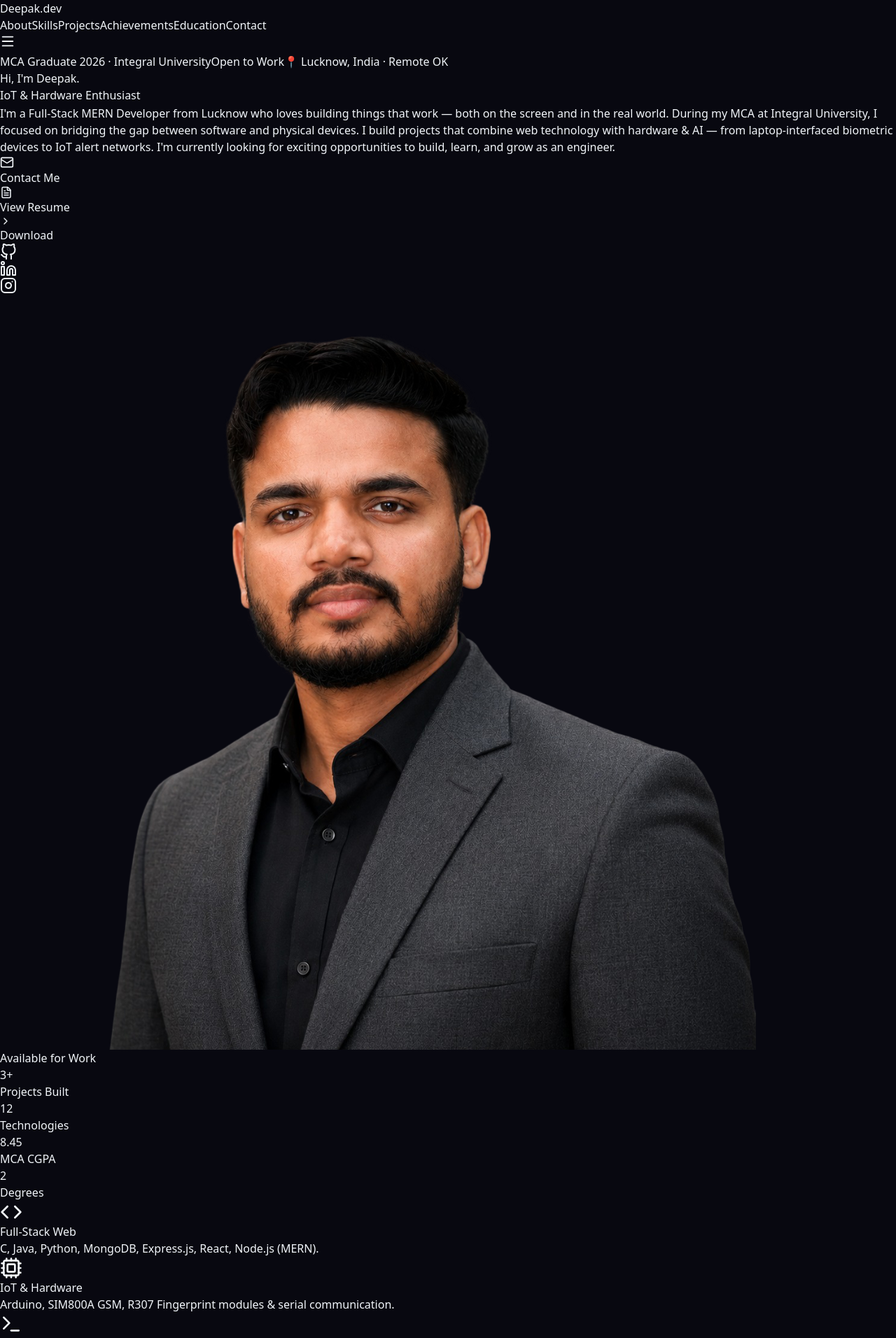
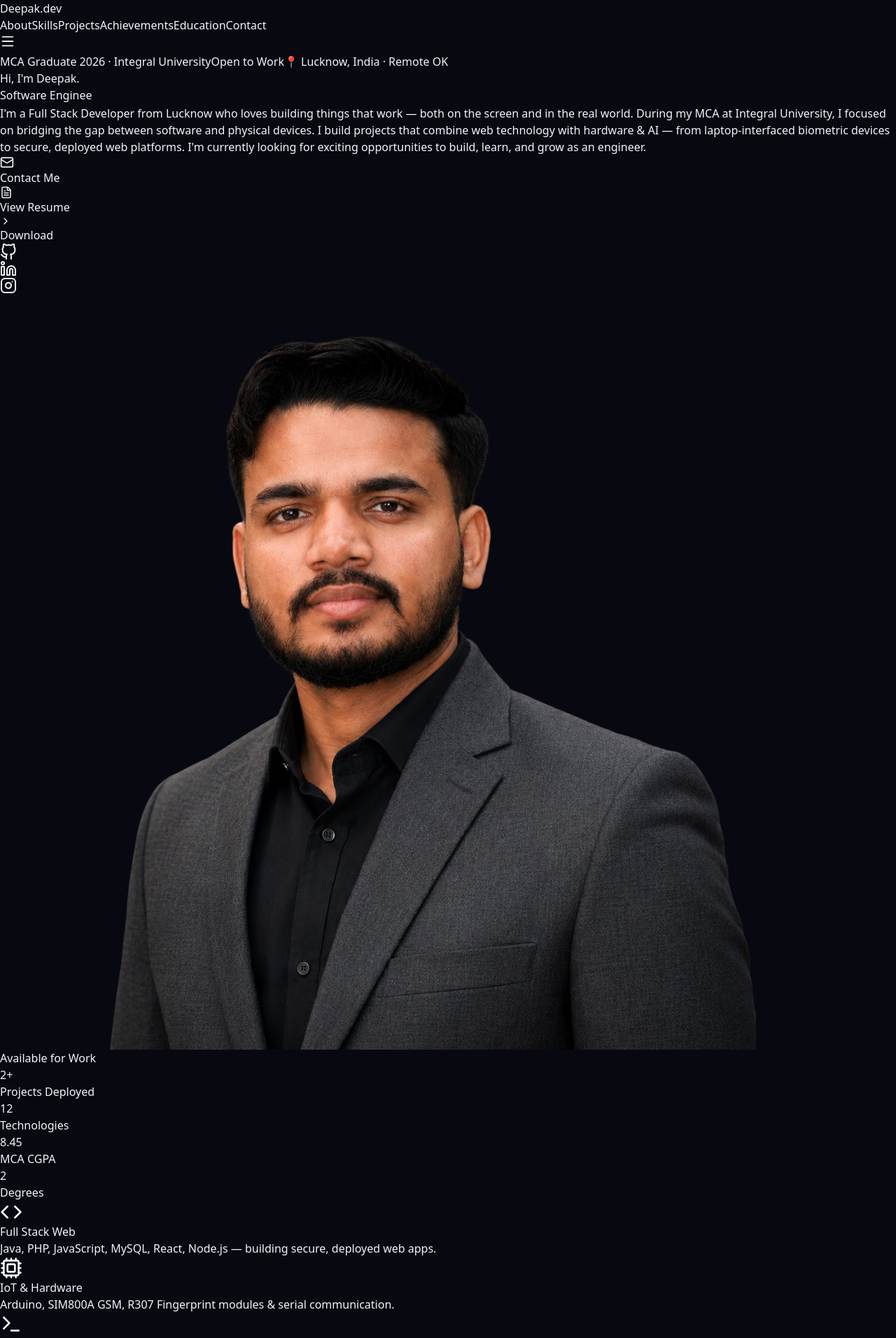
Before and after one commit to deepakrauniyar963/my-portfolio, a React (Vite) app: page / in a window 1280 px wide. Shown: the part 800-2712 px from the top of the page at 70% size. Built offline with nearby package versions, Linux system fonts and the light colour scheme.

Commit message:
Project Update

```diff
--- a/src/App.jsx
+++ b/src/App.jsx
@@ -25,16 +25,16 @@ import {
 // ─── DATA ────────────────────────────────────────────────────────────────────
 
 const skills = [
+  { name: "Java", icon: "☕", color: "red", level: 78 },
+  { name: "PHP", icon: "🐘", color: "indigo", level: 82 },
   { name: "React", icon: "⚛️", color: "cyan", level: 85 },
-  { name: "Node.js", icon: "🟢", color: "green", level: 80 },
-  { name: "MongoDB", icon: "🍃", color: "emerald", level: 75 },
-  { name: "Express", icon: "🚂", color: "gray", level: 78 },
-  { name: "Python", icon: "🐍", color: "yellow", level: 82 },
+  { name: "Node.js", icon: "🟢", color: "green", level: 78 },
+  { name: "MySQL", icon: "🐬", color: "sky", level: 80 },
+  { name: "MongoDB", icon: "🍃", color: "emerald", level: 72 },
+  { name: "Python", icon: "🐍", color: "yellow", level: 78 },
   { name: "OpenCV", icon: "👁️", color: "blue", level: 70 },
   { name: "Arduino", icon: "🔌", color: "teal", level: 75 },
   { name: "C / C++", icon: "⚙️", color: "orange", level: 72 },
-  { name: "Java", icon: "☕", color: "red", level: 65 },
-  { name: "SQLite", icon: "🗄️", color: "indigo", level: 70 },
   { name: "Git", icon: "🔀", color: "rose", level: 88 },
   { name: "Tailwind", icon: "🎨", color: "sky", level: 83 },
 ];
@@ -107,30 +107,14 @@ const projects = [
     tagColor: "text-cyan-400",
     title: "SmartEntry 2FA",
     description:
-      "An Enterprise-Grade Dual Biometric Attendance device. Uses a laptop interface for Real-time Facial Recognition (OpenCV) communicating with hardware-level Fingerprint scanning (Arduino R307). Features SMS/Email alerts via SIM800A and SQLite WAL-mode.",
-    tech: ["Python", "OpenCV", "Arduino C++", "SQLite"],
+      "An enterprise-grade dual biometric attendance device. Uses a laptop interface for real-time facial recognition (OpenCV) communicating with hardware-level fingerprint scanning (Arduino R307). Features SMS/email alerts via SIM800A and SQLite storage with a full audit trail.",
+    tech: ["Python", "OpenCV", "Arduino C++", "SQLite", "SIM800A GSM"],
     mockupBg: "from-cyan-950 to-gray-900",
     mockupAccent: "bg-cyan-500",
     mockupLines: ["cyan-400", "cyan-600", "gray-700"],
     accentColor: "cyan",
     borderHover: "hover:border-cyan-500/30",
-    githubUrl: "https://github.com/deepakrauniyar963",
-    demoUrl: null,
-  },
-  {
-    id: 3,
-    tag: "IoT & AUTOMATION",
-    tagColor: "text-blue-400",
-    title: "GSM Alert System",
-    description:
-      "A real-time IoT alert system using Arduino and SIM800A GSM module that sends automated SMS notifications on sensor triggers. Integrates temperature, motion, and door sensors with a lightweight web dashboard.",
-    tech: ["Arduino C++", "SIM800A", "Serial Comm", "HTML/JS"],
-    mockupBg: "from-blue-950 to-gray-900",
-    mockupAccent: "bg-blue-500",
-    mockupLines: ["blue-400", "blue-600", "gray-700"],
-    accentColor: "blue",
-    borderHover: "hover:border-blue-500/30",
-    githubUrl: "https://github.com/deepakrauniyar963",
+    githubUrl: "https://github.com/deepakrauniyar963/SmartEntry-2FA",
     demoUrl: null,
   },
 ];
@@ -141,7 +125,7 @@ const achievements = [
     color: "text-yellow-400",
     bg: "bg-yellow-500/10 border-yellow-500/20",
     title: "MCA CGPA: 8.45",
-    desc: "Completed Master of Computer Applications with 8.4 CGPA — consistent academic excellence across both BCA (8.5) and MCA.",
+    desc: "Completed Master of Computer Applications with 8.45 CGPA — consistent academic excellence across both BCA (8.5) and MCA.",
     year: "2026",
   },
   {
@@ -166,7 +150,7 @@ const achievements = [
     bg: "bg-sky-500/10 border-sky-500/20",
     title: "Google Cloud Computing Foundations Certificate",
     desc: "Earned certification from Google Cloud covering core cloud computing concepts, infrastructure, and cloud-native application development.",
-    year: "2025",
+    year: "2024",
   },
   {
     icon: <BookOpen size={22} />,
@@ -361,10 +345,10 @@ function ProjectMockup({ project }) {
 
 // ─── TYPEWRITER ───────────────────────────────────────────────────────────────
 const roles = [
-  "Full-Stack MERN Developer",
+  "Full Stack Developer",
+  "Software Engineer",
   "IoT & Hardware Enthusiast",
   "AI & Computer Vision Builder",
-  "Arduino & Embedded Systems",
 ];
 
 function TypeWriter() {
@@ -930,7 +914,7 @@ function App() {
               >
                 I'm a{" "}
                 <span className="text-white font-medium">
-                  Full-Stack MERN Developer
+                  Full Stack Developer
                 </span>{" "}
                 from Lucknow who loves building things that work — both on the
                 screen and in the real world. During my MCA at Integral
@@ -943,9 +927,9 @@ function App() {
                 <span className="text-emerald-400 font-medium">
                   hardware & AI
                 </span>{" "}
-                — from laptop-interfaced biometric devices to IoT alert
-                networks. I'm currently looking for exciting opportunities to
-                build, learn, and grow as an engineer.
+                — from laptop-interfaced biometric devices to secure, deployed
+                web platforms. I'm currently looking for exciting opportunities
+                to build, learn, and grow as an engineer.
               </motion.p>
 
               <motion.div
@@ -1059,8 +1043,8 @@ function App() {
           >
             {[
               {
-                value: "3+",
-                label: "Projects Built",
+                value: "2+",
+                label: "Projects Deployed",
                 color: "text-cyan-400",
                 border: "hover:border-cyan-500/40",
               },
@@ -1114,8 +1098,8 @@ function App() {
                 Icon: Code,
                 color: "text-cyan-400",
                 border: "hover:border-cyan-500/50",
-                title: "Full-Stack Web",
-                desc: "C, Java, Python, MongoDB, Express.js, React, Node.js (MERN).",
+                title: "Full Stack Web",
+                desc: "Java, PHP, JavaScript, MySQL, React, Node.js — building secure, deployed web apps.",
               },
               {
                 Icon: Cpu,
```
Also changed, not shown: 2 other files (tests, documents, lock files or other folders).
